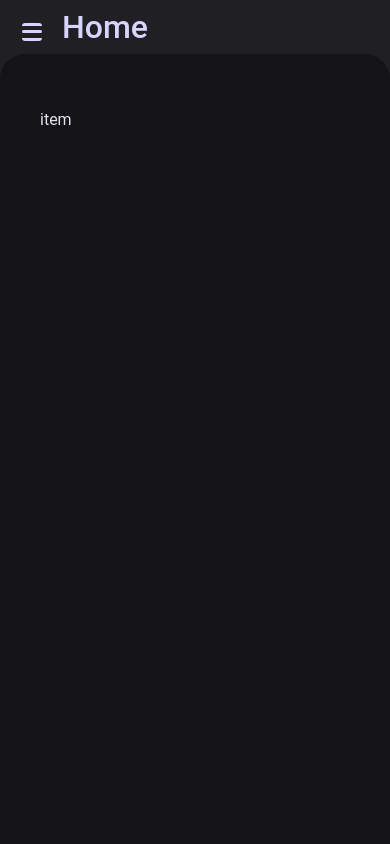
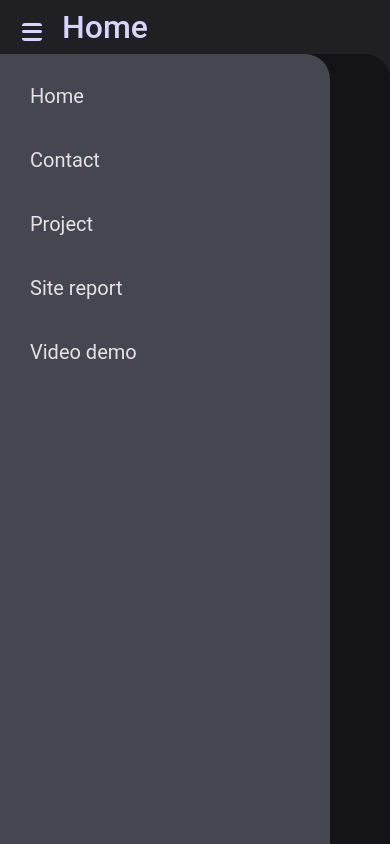
Before and after one commit to CSY1063/as1-DakaraiG, a plain HTML site: page index.html in a window 390 px wide. Both pictures are taken after a click on the link 32 px from the left and 31 px from the top of the page. Drawn offline with Linux system fonts and the light colour scheme.

Commit message:
Well i didn't make it work using only css but i did get rid of the double menu press bug

```diff
--- a/index.html
+++ b/index.html
@@ -14,7 +14,7 @@
 </head>
 
 <body style>
-    <div class="container" style="overflow: hidden;" id="showNav">
+    <div class="container" style="overflow: hidden;">
         <header class="item-1" class ="flex-container">
             <a href="#showNav" class="showNav" onclick="ShowNav()"></a>
             <h1></a>Home</h1>
--- a/main.js
+++ b/main.js
@@ -1,6 +1,6 @@
 function ShowNav(){
   var x = document.getElementById("nav");
-  if (x.style.display === "none") {
+  if (x.style.display != "flex") {
     x.style.display = "flex";
   } else {
     x.style.display = "none";
--- a/mobile.css
+++ b/mobile.css
@@ -57,7 +57,7 @@ header {
 
 nav {
   padding-top: 30px;
-  display: flex;
+  display: none;
   flex-direction: column;
   font-size: 20px;
   padding-left: 30px;
@@ -70,6 +70,7 @@ nav {
   height: 100%;
   border-radius: 0px 25px 25px 0px;
   background-color: var(--md-sys-color-surface-variant);
+
 
 }
 
```
